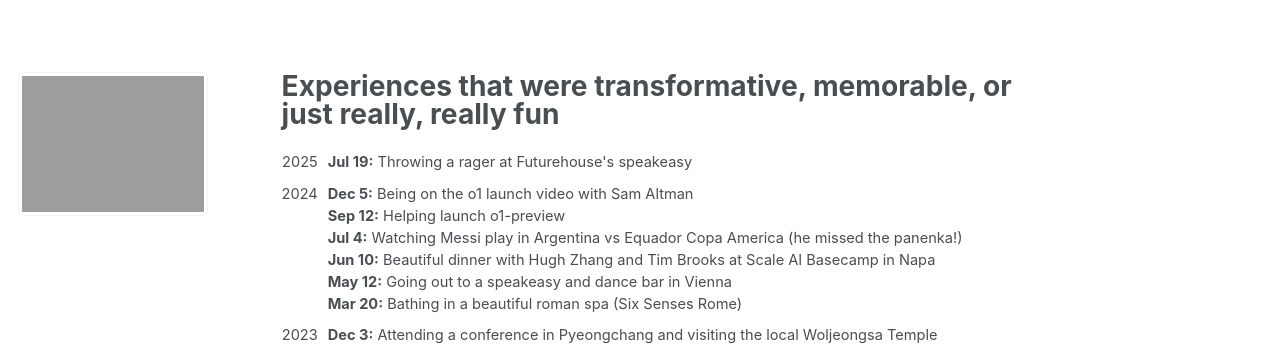
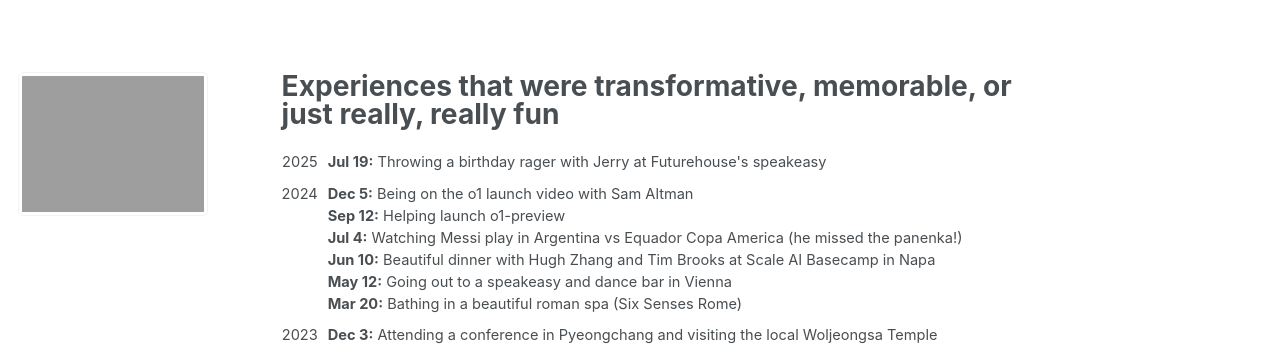
Before and after one commit to jasonwei20/jasonwei20.github.io, a Jekyll site: the page built from _pages/life_experiences.md, in a window 1280 px wide. Shown: the top 346 px of the page. Built offline with Jekyll 4.4.1, drawn with Linux system fonts in a browser that asks for light colours.

Commit message:
Update life_experiences.md

```diff
--- a/_pages/life_experiences.md
+++ b/_pages/life_experiences.md
@@ -18,7 +18,7 @@ table, th, td {
 <table style="width:100%">
   <tr>
     <td style="width:40px; text-align:right; padding-right:10px; padding-top:10px">2025</td>
-    <td style="padding-top:10px"><b>Jul 19:</b> Throwing a rager at Futurehouse's speakeasy</td>
+    <td style="padding-top:10px"><b>Jul 19:</b> Throwing a birthday rager with Jerry at Futurehouse's speakeasy</td>
   </tr>
   <tr>
     <td style="width:40px; text-align:right; padding-right:10px; padding-top:10px">2024</td>
```
